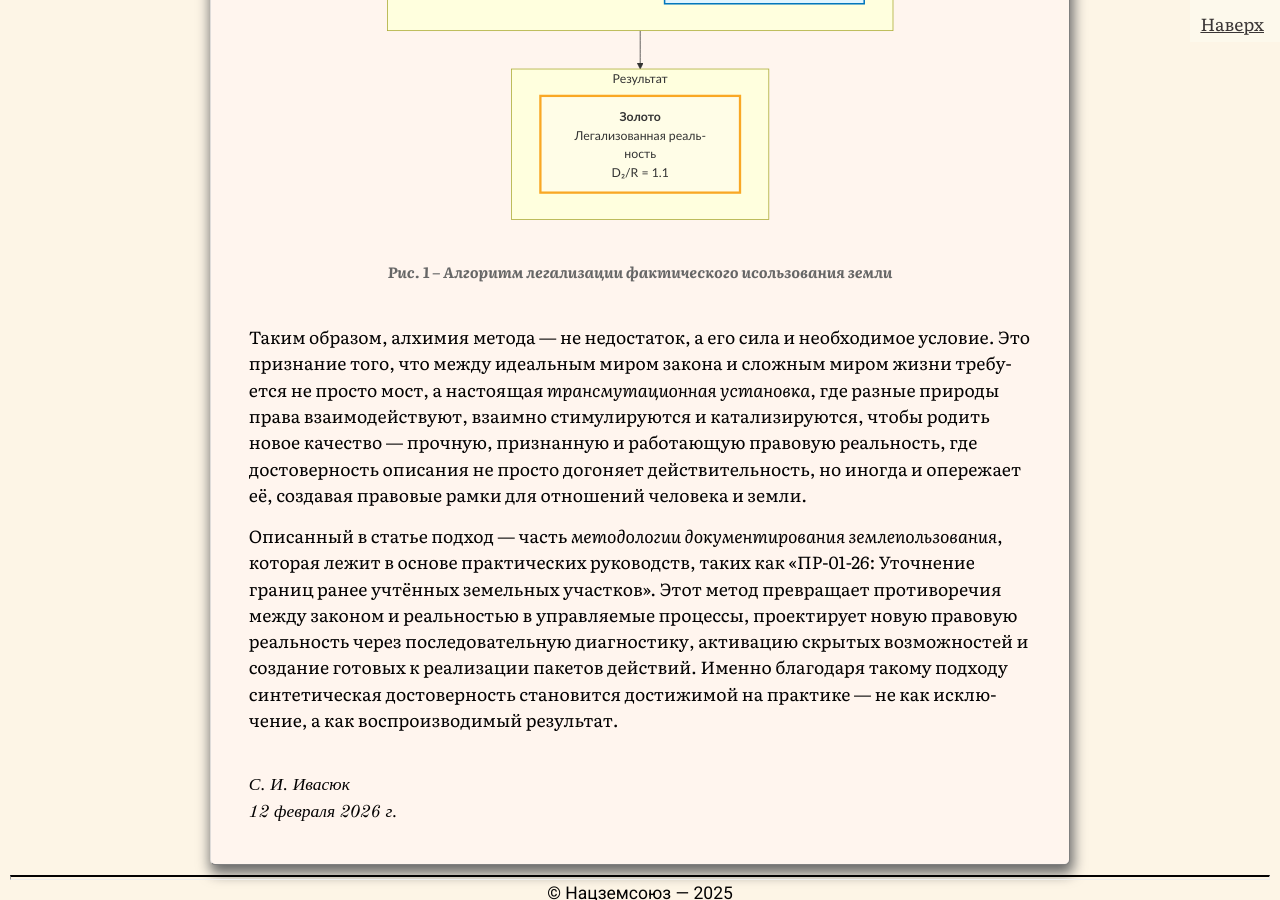
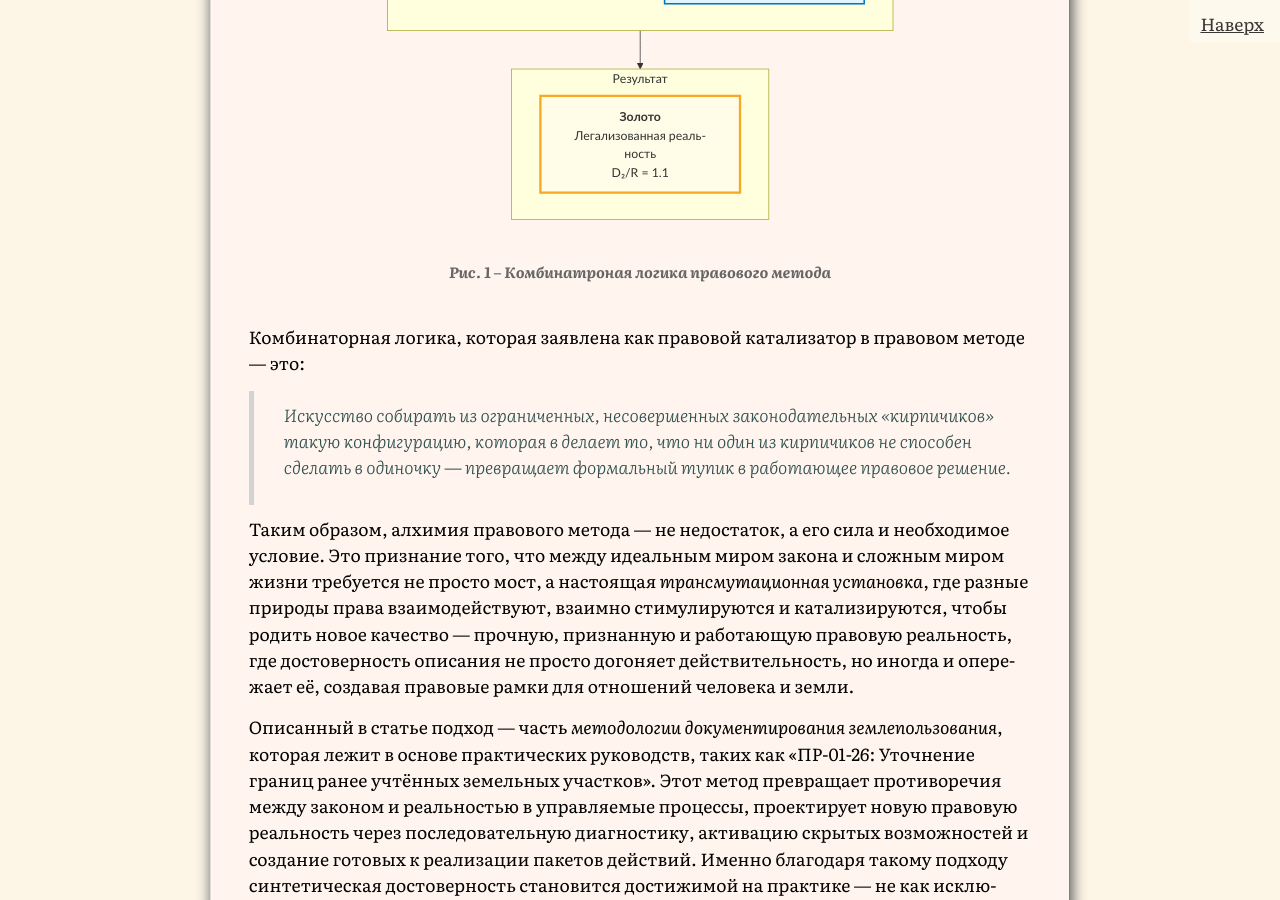
Before and after one commit to SergSi/land-use-art, a Jekyll site: the page built from _posts/2026-02-12-alhimia.md, in a window 1280 px wide and 900 px high, scrolled down 6752 px. Built offline with Jekyll 4.4.1, drawn with Linux system fonts in a browser that asks for light colours; some web fonts are replaced.

Commit message:
Update 2026-02-12-alhimia.md

```diff
--- a/_posts/2026-02-12-alhimia.md
+++ b/_posts/2026-02-12-alhimia.md
@@ -59,6 +59,7 @@ $$(D₂ + D₃ + ... + Dₙ)/R ≈ ∏(1 + εᵢ)$$,
 *Ситуация:* Участок в 10 соток, поставленный на учёт в 1993 году. По документам ($$Sдок$$) — 1000 м². Фактически ($$Sфакт$$) забором охвачено 1150 м². Излишек в 150 м² образовался за счёт бесхозного склона оврага, который владелец 20 лет назад расчистил и начал использовать.
 
 *Путь закона (ст. 43):*
+
 1.  Сравниваем: $$Sфакт > Sдок + 10%$$ (1150 > 1100).
 2.  *Результат:* Приостановление, отказ. Описание невозможно.
 
@@ -150,8 +151,12 @@ graph TD
     style P1 fill:#f3e5f5,stroke:#7b1fa2,stroke-width:2px
     style P2 fill:#e1f5fe,stroke:#0277bd,stroke-width:2px
     style G fill:#fffde7,stroke:#f9a825,stroke-width:3px
-' caption="Алгоритм легализации фактического исользования земли" number="1" %}
+' caption="Комбинатроная логика правового метода" number="1" %}
 
-Таким образом, алхимия метода — не недостаток, а его сила и необходимое условие. Это признание того, что между идеальным миром закона и сложным миром жизни требуется не просто мост, а настоящая *трансмутационная установка*, где разные природы права взаимодействуют, взаимно стимулируются и катализируются, чтобы родить новое качество — прочную, признанную и работающую правовую реальность, где достоверность описания не просто догоняет действительность, но иногда и опережает её, создавая правовые рамки для отношений человека и земли.
+Комбинаторная логика, которая заявлена как правовой катализатор в правовом методе — это:
+
+> Искусство собирать из ограниченных, несовершенных законодательных «кирпичиков» такую конфигурацию, которая в делает то, что ни один из кирпичиков не способен сделать в одиночку — превращает формальный тупик в работающее правовое решение.
+
+Таким образом, алхимия правового метода — не недостаток, а его сила и необходимое условие. Это признание того, что между идеальным миром закона и сложным миром жизни требуется не просто мост, а настоящая *трансмутационная установка*, где разные природы права взаимодействуют, взаимно стимулируются и катализируются, чтобы родить новое качество — прочную, признанную и работающую правовую реальность, где достоверность описания не просто догоняет действительность, но иногда и опережает её, создавая правовые рамки для отношений человека и земли.
 
 Описанный в статье подход — часть *методологии документирования землепользования*, которая лежит в основе практических руководств, таких как «ПР-01-26: Уточнение границ ранее учтённых земельных участков». Этот метод превращает противоречия между законом и реальностью в управляемые процессы, проектирует новую правовую реальность через последовательную диагностику, активацию скрытых возможностей и создание готовых к реализации пакетов действий. Именно благодаря такому подходу синтетическая достоверность становится достижимой на практике — не как исключение, а как воспроизводимый результат.
```
